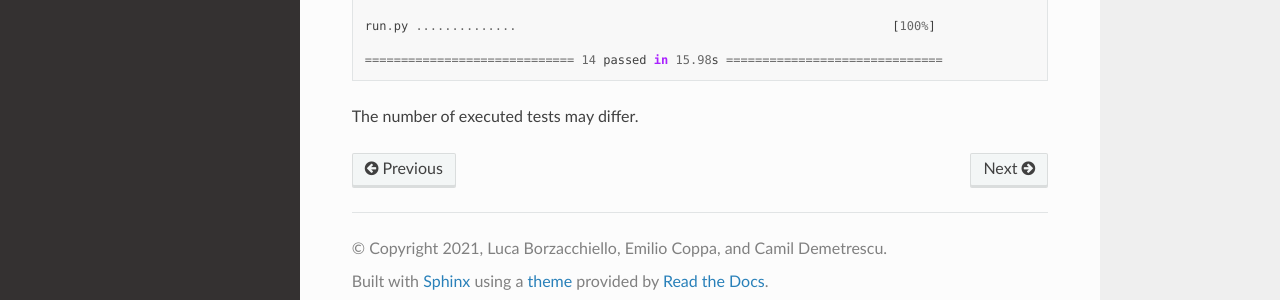
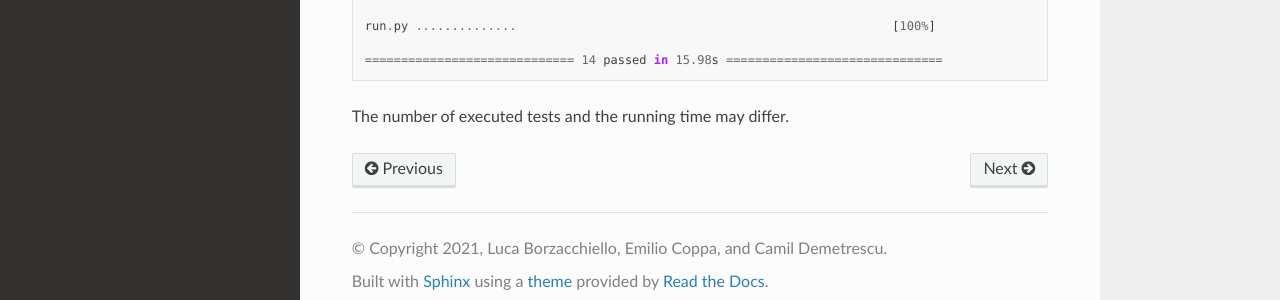
Before and after one commit to season-lab/fuzzolic, a Sphinx documentation site: the page built from docs/install.md, in a window 1280 px wide and 900 px high, scrolled down 569 px. Shown: the part 582-882 px from the top of the window. Built offline with Sphinx 7.4.7 and the Read the Docs theme 2.0.0, drawn with Linux system fonts in a browser that asks for light colours.

Commit message:
Update install.md

````diff
--- a/docs/install.md
+++ b/docs/install.md
@@ -44,4 +44,4 @@ run.py ..............                                                    [100%]
 
 ============================= 14 passed in 15.98s ==============================
 ```
-The number of executed tests may differ.
+The number of executed tests and the running time may differ.
````
